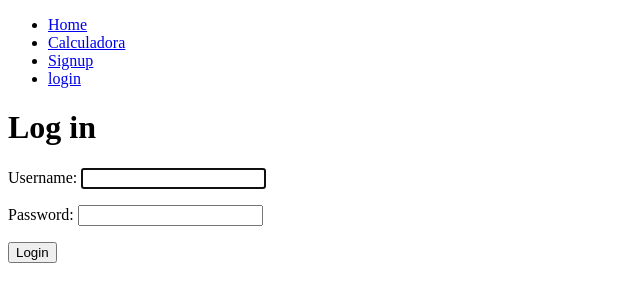
After one commit to notfoley/Proyecto-carbono, a Django app: page /login in a window 1280 px wide. The commit adds this page. Shown: the top 302 px of the page, without its empty margins (0-640 px from the left). Run offline with Django 5.2, Linux system fonts and the light colour scheme.

Commit message:
Avance CRUD 4

```diff
--- a/project/sito/homepage/templates/base.html
+++ b/project/sito/homepage/templates/base.html
@@ -6,10 +6,26 @@
     <title>Calculadora carbono</title>
 </head>
 <body>
-
     <nav>
         <ul>
-
+            <li>
+                <a href="/">Home</a>
+            </li>
+            <li>
+                <a href="/tasks">Calculadora</a>
+            </li>
+            {% if user.is_authenticated %}
+            <li>
+                <a href="/logout">Logout</a>
+            </li>
+            {% else %}
+                        <li>
+                <a href="/signup">Signup</a>
+            </li>
+            <li>
+                <a href="/login">login</a>
+            </li>
+            {% endif %}
         </ul>
     </nav>
 
--- /dev/null
+++ b/project/sito/homepage/templates/login.html
@@ -0,0 +1,17 @@
+{% extends 'base.html' %}
+
+{% block content %}
+<h1>Log in</h1>
+
+{{error}}
+
+<form action="/login" method="POST">
+    {% csrf_token %}
+    {{form.as_p}}
+    <button>
+        Login
+    </button>
+</form>
+
+
+{% endblock %}
--- a/project/sito/homepage/templates/tasks.html
+++ b/project/sito/homepage/templates/tasks.html
@@ -1 +1,5 @@
+{% extends 'base.html' %}
+
+{% block content %}
 <h1>Calculadora</h1>
+{% endblock %}
--- a/project/sito/homepage/views.py
+++ b/project/sito/homepage/views.py
@@ -1,7 +1,7 @@
 from django.shortcuts import render, redirect
-from django.contrib.auth.forms import UserCreationForm
+from django.contrib.auth.forms import UserCreationForm, AuthenticationForm
 from django.contrib.auth.models import User
-from django.contrib.auth import login
+from django.contrib.auth import login, logout, authenticate
 from django.db import IntegrityError
 
 # Create your views here.
@@ -35,3 +35,24 @@ def signup(request):
 
 def tasks(request):
     return render(request, 'tasks.html')
+
+def signout(request):
+    logout(request)
+    return redirect('home')
+
+def log_in(request):
+    if request.method == "GET":
+        return render(request, 'login.html', {
+            'form': AuthenticationForm
+        })
+    else:
+        user = authenticate(
+            request, username=request.POST['username'], password=request.POST['password'])
+        if user is None:
+            return render(request, 'login.html', {
+                'form': AuthenticationForm,
+                'error': 'Username or password incorrect'
+            })
+        else:
+            login(request, user)
+            return redirect('tasks')
--- a/project/sito/sito/urls.py
+++ b/project/sito/sito/urls.py
@@ -24,5 +24,7 @@ urlpatterns = [
     path('admin/', admin.site.urls),
     path('', views.home, name='home'),
     path('signup', views.signup, name='signup'),
-    path('tasks', views.tasks, name='tasks')
+    path('tasks', views.tasks, name='tasks'),
+    path('logout', views.signout, name='logout'),
+    path('login', views.log_in, name='login')
 ]
```
Also changed, not shown: project/sito/homepage/templates/home.html (+22 -1 lines), project/sito/homepage/templates/signup.html (+24 -0 lines), project/sito/db.sqlite3, project/sito/templates/home.html (deleted).
